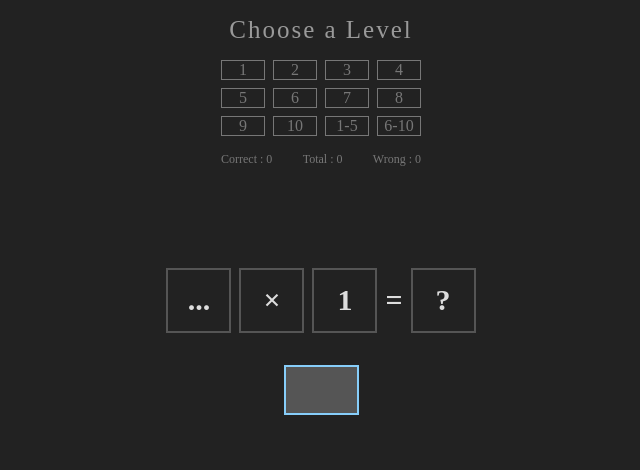
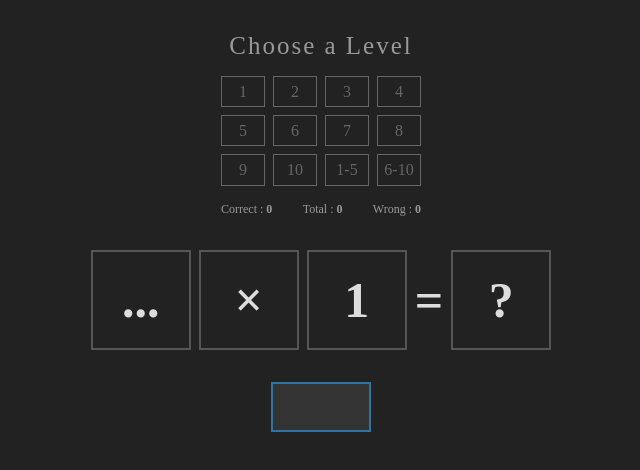
Before and after one commit to Ammar-hajbakour/Multiplication-game, a plain HTML site: page index.html in a window 1280 px wide. Shown: the whole page, without its empty margins (319-959 px from the left). Drawn offline with Linux system fonts and the light colour scheme.

Commit message:
fix style

```diff
--- a/script.js
+++ b/script.js
@@ -39,6 +39,7 @@ const reset = ()=>{
     operation.innerHTML = _operation
     result.innerHTML = '?'
     result.style.borderColor='#555'
+    result.style.backgroundColor = 'transparent'
     playerInput.focus()
     playerInput.value = null
 
@@ -80,12 +81,14 @@ inputForm.addEventListener('submit', (e)=>{
     playerInputValue = playerInput.value
     _result = calculation(number1,number2,_operation)
     if(+playerInputValue === _result){
-        result.style.borderColor = 'rgb(0, 128, 79)'
+        result.style.borderColor = '#377649'
+        result.style.backgroundColor = '#377649'
         correctSound.play()
         cCount++;
     }
     else{
-        result.style.borderColor = 'rgb(255, 0, 0)'
+        result.style.borderColor = '#A13030'
+        result.style.backgroundColor = '#A13030'
         worngSound.play()
         wCount++
     }
@@ -102,7 +105,7 @@ inputForm.addEventListener('submit', (e)=>{
         else {
             loserSound.play()
         }
-        container.innerHTML = `<h1><span style="color:${res >= 70 ? 'rgb(0, 128, 79)' : 'rgb(255, 0, 0)'};">${res.toFixed(0)}</span> / 100</h1>`
+        container.innerHTML = `<h1><span style="font-size:50px;color:${res >= 70 ? 'rgb(0, 128, 79)' : 'rgb(255, 0, 0)'};">${res.toFixed(0)}</span> / 100</h1>`
         playerInput.innerHTML = ''
         setTimeout(()=> location.reload(), 5000)
         return
--- a/style.css
+++ b/style.css
@@ -20,13 +20,9 @@ body{
     align-items: center;
     gap: 1rem;
 }
-@media (min-width: 768px){
-    .container{
-        height: calc(100% - 500px);
-    }
-}
+
 h2{
-    margin-top: 1rem;
+    margin-top: 2rem;
     letter-spacing: 2px;
     font-weight: 500;
     font-size: 25px;
@@ -59,6 +55,18 @@ h2{
     font-size: 30px;
     font-weight: 600;
 }
+@media (min-width: 768px){
+    .container{
+        height: calc(100% - 600px);
+    }
+    #mathProblem > div:not(#equal){
+        width: 100px;
+        height: 100px;
+    }
+    #mathProblem > div{
+        font-size: 50px;
+    }
+}
 #levels{
     width: 200px;
     display: grid;
@@ -67,21 +75,22 @@ h2{
 
 }
 .level{
-    border: 1px solid #777;
+    border: 1px solid #666;
+    padding-block: 0.35rem;
     font-size: 16px;
-    color: #777;
+    color: #666;
     cursor: pointer;
     animation: anim 1s  infinite linear;
 }
 @keyframes anim {
     0%{
-        border-color:#777;
+        border-color:#666;
     }
     50%{
         border-color:#999;
     }
     0%{
-        border-color:#777;
+        border-color:#666;
     }
 }
 .level:hover,.apply{
@@ -99,19 +108,24 @@ h2{
 }
 #resultTable p{
     font-size: 12px;
-    color: #777;
+    color: #999;
+
 }
-
+#resultTable p span{
+    font-weight: 600;
+}
 #playerInput{
-    width: 75px;
+    width: 100px;
     height: 50px;
-    font-size: 32px;
+    font-size: 35px;
+    font-weight: 600;
     padding: 1rem;
-    border: 2px solid lightskyblue;
-    background-color: #555;
+    border: 2px solid #3075A1;
+    background-color: #333;
     outline-color: #333;
     color: white;
     text-align: center;
+    outline: none;
 }
 
 /* Chrome, Safari, Edge, Opera */
```
